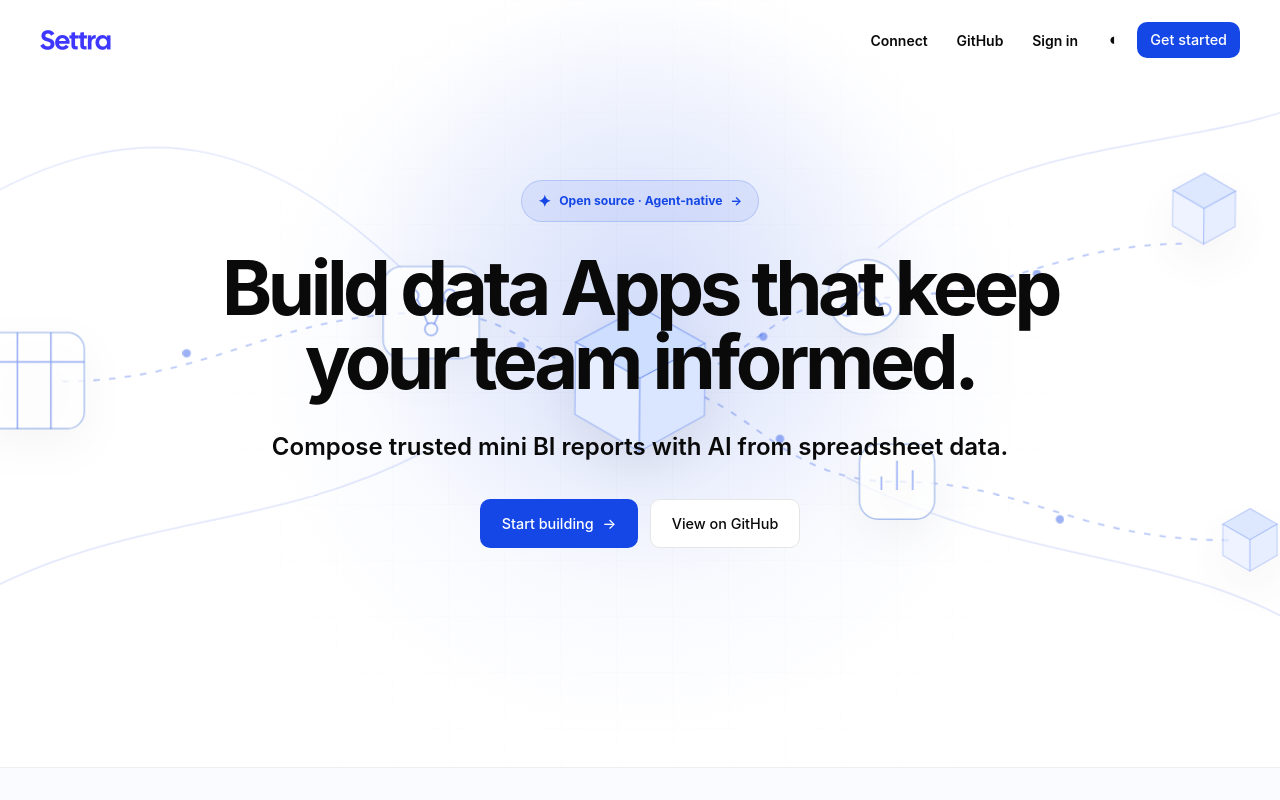
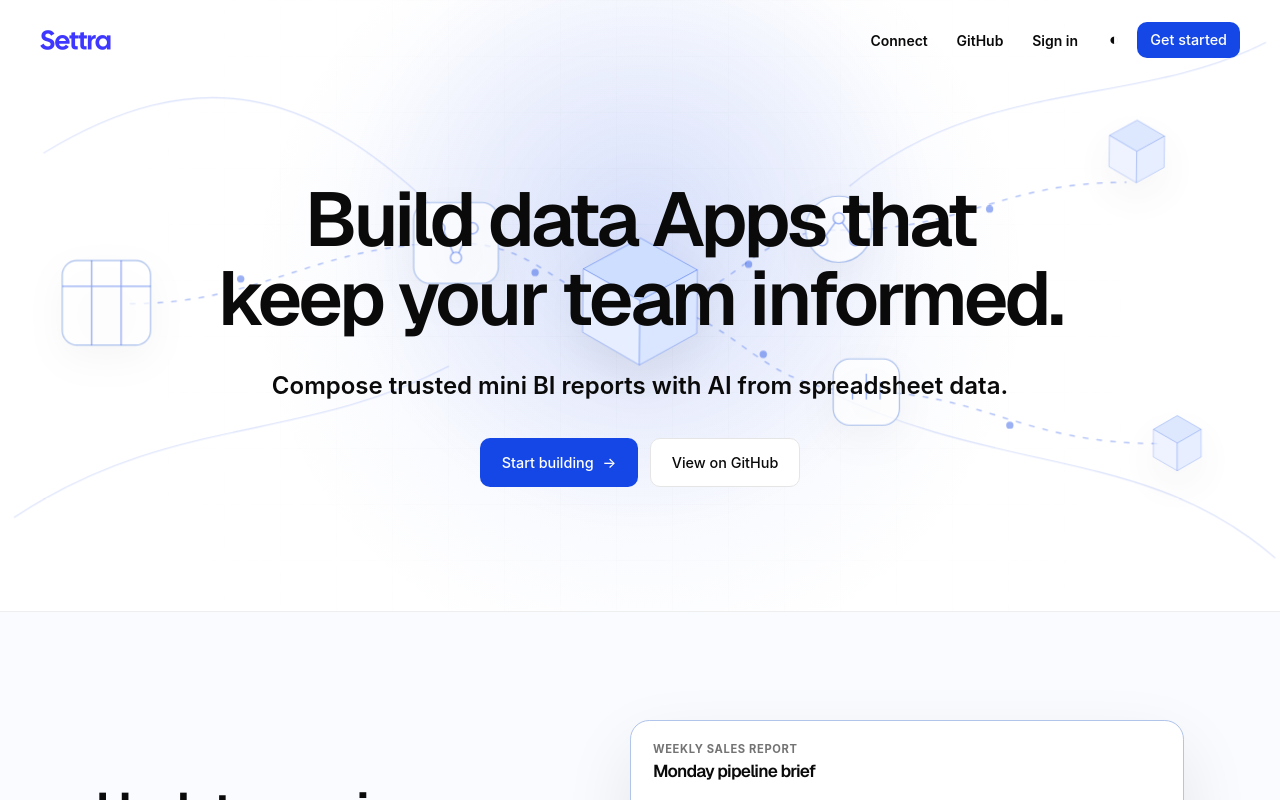
Before and after one commit to omhq/settra-website, a Next.js app: page / in a window 1280 px wide. Shown: the top 800 px of the page. Built offline with nearby package versions, Linux system fonts and the light colour scheme.

Commit message:
Update Site source

```diff
--- a/app/globals.css
+++ b/app/globals.css
@@ -1,3 +1,4 @@
+@import url("https://fonts.googleapis.com/css2?family=Geist:wght@400;500;600;700&display=swap");
 @import "tailwindcss";
 @source "./**/*.{js,ts,jsx,tsx}";
 
@@ -66,6 +67,18 @@
     "Segoe UI",
     sans-serif;
   -webkit-font-smoothing: antialiased;
+}
+:is(h1, h2, h3, h4, h5, h6) {
+  font-family:
+    "Geist",
+    "Geist Fallback",
+    ui-sans-serif,
+    system-ui,
+    -apple-system,
+    sans-serif;
+  font-weight: 600;
+  line-height: 1.04;
+  letter-spacing: -0.045em;
 }
 a {
   color: inherit;
@@ -210,7 +223,6 @@
 .hero {
   position: relative;
   isolation: isolate;
-  min-height: 48rem;
   overflow: hidden;
   padding: 11.25rem 0 7.75rem;
   border-bottom: 1px solid color-mix(in oklab, var(--border) 65%, transparent);
@@ -248,9 +260,6 @@
   max-width: 64rem;
   margin: 0;
   font-size: clamp(2.55rem, 6vw, 4.75rem);
-  font-weight: 740;
-  line-height: 0.98;
-  letter-spacing: -0.058em;
   text-wrap: balance;
 }
 .hero-copy {
@@ -445,8 +454,6 @@
   max-width: 31rem;
   margin: 0;
   font-size: clamp(2rem, 4.2vw, 3.2rem);
-  line-height: 1.04;
-  letter-spacing: -0.045em;
   text-wrap: balance;
 }
 .report-copy > p:last-of-type {
@@ -516,7 +523,6 @@
 .report-preview-header h3 {
   margin: 0.3rem 0 0;
   font-size: 1.08rem;
-  letter-spacing: -0.025em;
 }
 .report-status {
   padding: 0.35rem 0.6rem;
@@ -632,8 +638,6 @@
 .cta-card h2 {
   margin: 0;
   font-size: clamp(2rem, 4.2vw, 3.2rem);
-  line-height: 1.04;
-  letter-spacing: -0.045em;
   text-wrap: balance;
 }
 .section-header > p:last-child,
@@ -667,7 +671,6 @@
 .workflow-step h3 {
   margin: 0;
   font-size: 1.05rem;
-  letter-spacing: -0.02em;
 }
 .workflow-step p {
   margin: 0.35rem 0 0;
@@ -871,8 +874,6 @@
 .legal-document h2 {
   margin: 0;
   font-size: 1.4rem;
-  line-height: 1.3;
-  letter-spacing: -0.025em;
 }
 .legal-document p,
 .legal-document li {
--- a/app/page.tsx
+++ b/app/page.tsx
@@ -193,18 +193,6 @@
         <section className="hero">
           <AgentNativeBackdrop />
           <div className="container hero-inner">
-            <a
-              className="announcement"
-              href={GITHUB_URL}
-              target="_blank"
-              rel="noreferrer"
-            >
-              <span className="spark" aria-hidden="true">
-                ✦
-              </span>
-              Open source · Agent-native
-              <span aria-hidden="true">→</span>
-            </a>
             <h1>Build data Apps that keep your team informed.</h1>
             <p className="hero-copy text-2xl font-semibold">
               Compose trusted mini BI reports with AI from spreadsheet data.
```
